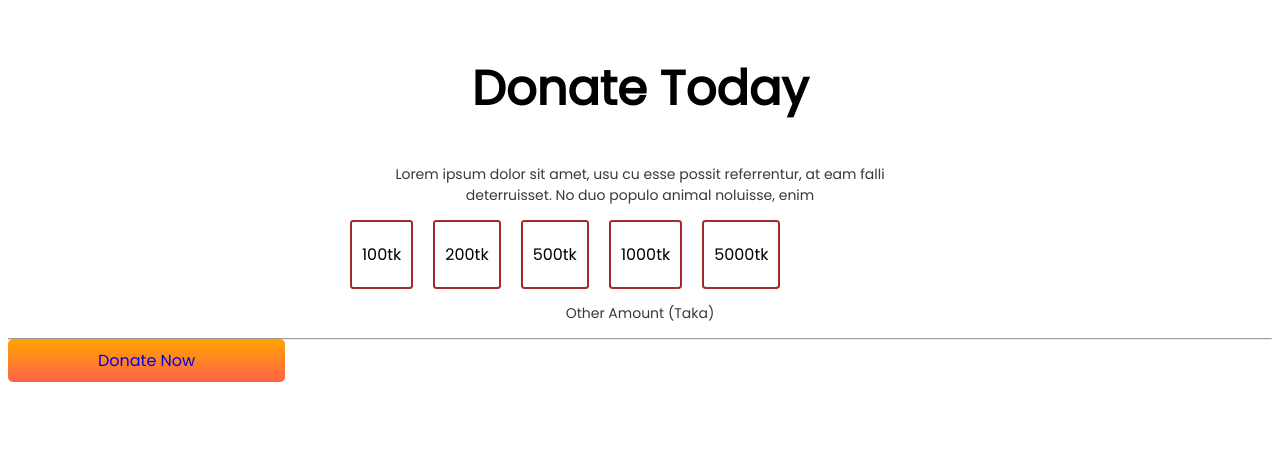
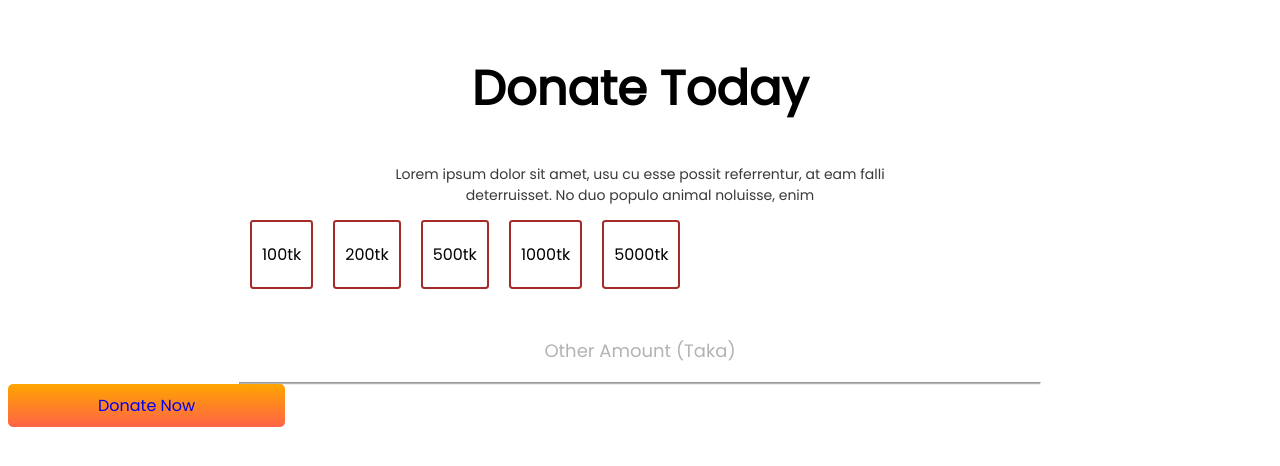
Before and after one commit to Aktarull/frist-assignment, a plain HTML site: page index.html in a window 1280 px wide. Shown: the part 944-1410 px from the top of the page. Drawn offline with Linux system fonts and the light colour scheme.

Commit message:
last commit

```diff
--- a/index.html
+++ b/index.html
@@ -37,7 +37,9 @@
 
             <div class="horizontal">
                 <p>Other Amount (Taka)</p>
-                <hr>
+                <div class="hr-line">
+                    <hr>
+                </div>
             </div>
             <a target="_blank" href="https://www.programming-hero.com/ ">Donate Now </a>
 
--- a/style.css
+++ b/style.css
@@ -5,7 +5,7 @@ body {
 .background-images {
     background-image: url(images/donation3.jpg);
     background-size: cover;
-    background-repeat: no-repeat;
+    background-repeat: no-repeat center;
     height: 110vh;
     width: 210vh;
     text-align: center;
@@ -64,7 +64,7 @@ body {
 .box {
     display: flex;
     border-left: 2px;
-    width: 600px;
+    width: 800px;
     margin: 0 auto;
 }
 
@@ -107,3 +107,16 @@ body {
     border-radius: 5%;
     border: 2px solid brown;
 }
+
+.horizontal p {
+    padding-top: 30px;
+    font-size: 18px;
+    color: rgb(180, 179, 179);
+    text-align: center;
+}
+
+hr {
+    background-color: rgb(180, 179, 179);
+    height: 1px;
+    width: 800px;
+}
```
